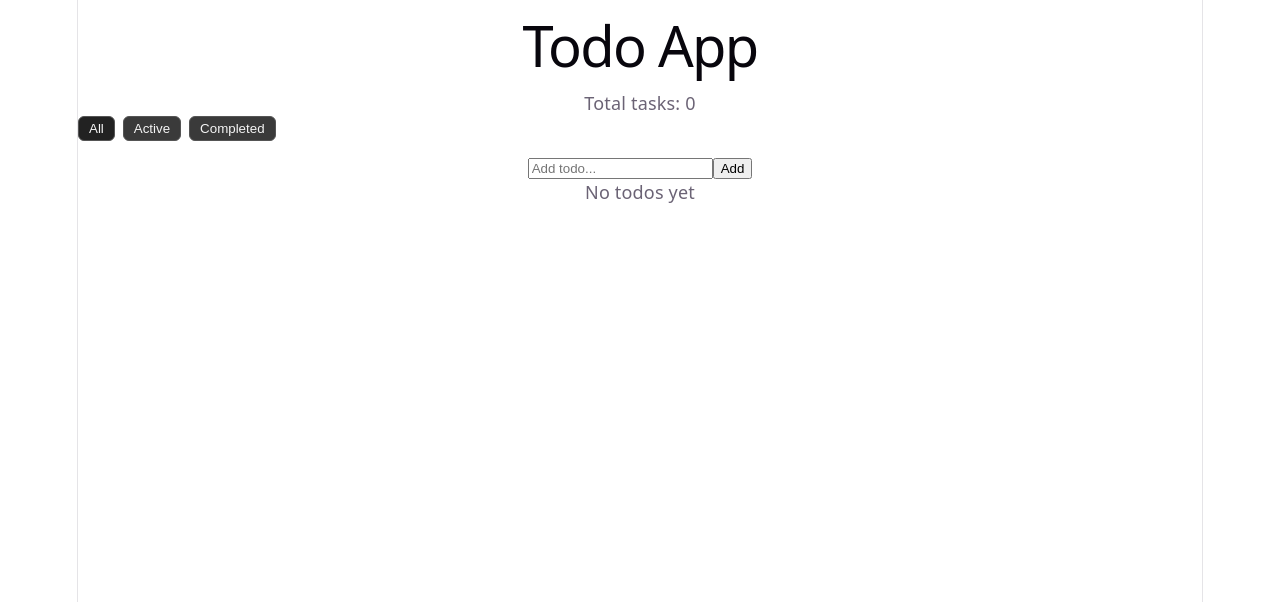
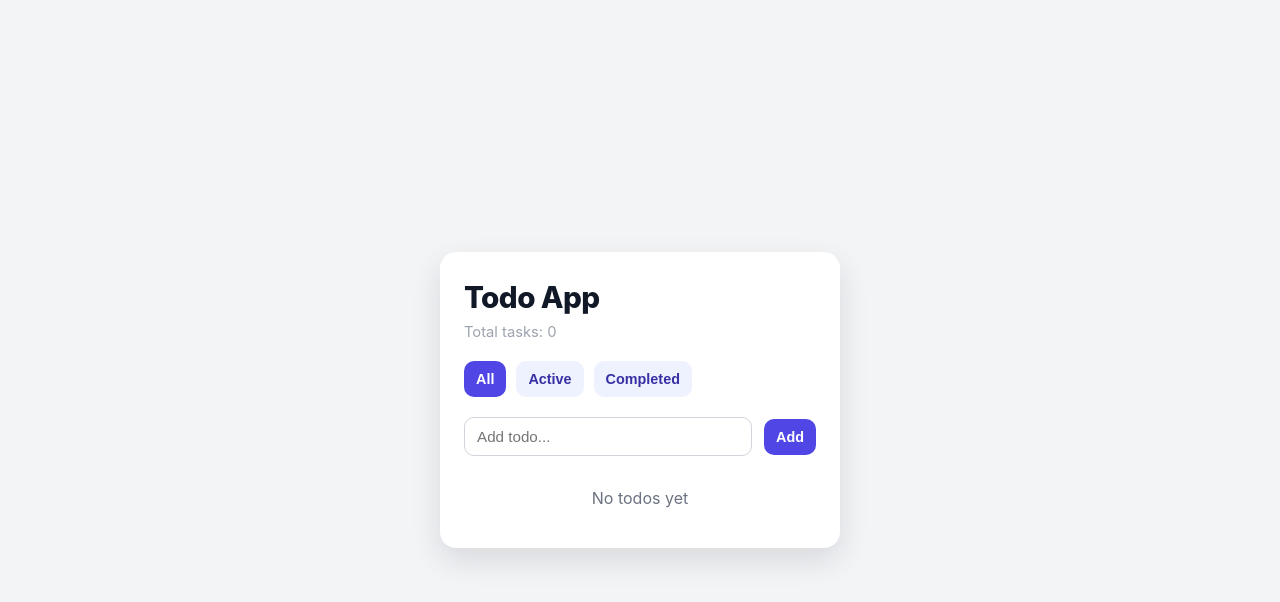
Before and after one commit to aylinsarioglu/todo-app, a React (Vite) app: page / in a window 1280 px wide. Shown: the top 602 px of the page. Built offline with nearby package versions, Linux system fonts and the light colour scheme.

Commit message:
enhance UI with modern styling and micro-interactions

```diff
--- a/src/App.css
+++ b/src/App.css
@@ -1,184 +1,168 @@
-.counter {
-  font-size: 16px;
-  padding: 5px 10px;
-  border-radius: 5px;
-  color: var(--accent);
-  background: var(--accent-bg);
-  border: 2px solid transparent;
-  transition: border-color 0.3s;
-  margin-bottom: 24px;
-
-  &:hover {
-    border-color: var(--accent-border);
-  }
-  &:focus-visible {
-    outline: 2px solid var(--accent);
-    outline-offset: 2px;
-  }
+.app-shell {
+  min-height: 100vh;
+  display: flex;
+  align-items: center;
+  justify-content: center;
+  padding: 24px;
 }
 
-.hero {
-  position: relative;
-
-  .base,
-  .framework,
-  .vite {
-    inset-inline: 0;
-    margin: 0 auto;
+.todo-card {
+  width: 100%;
+  max-width: 400px;
+  background: #ffffff;
+  border-radius: 16px;
+  box-shadow: 0 12px 30px rgba(15, 23, 42, 0.12);
+  padding: 28px 24px;
+  display: flex;
+  flex-direction: column;
+  gap: 20px;
+  transition: box-shadow 0.2s ease, transform 0.2s ease;
 }
 
-  .base {
-    width: 170px;
-    position: relative;
-    z-index: 0;
+.todo-card:hover {
+  box-shadow: 0 18px 36px rgba(15, 23, 42, 0.16);
+  transform: translateY(-1px);
 }
 
-  .framework,
-  .vite {
-    position: absolute;
+.todo-header {
+  display: flex;
+  flex-direction: column;
+  gap: 8px;
 }
 
-  .framework {
-    z-index: 1;
-    top: 34px;
-    height: 28px;
-    transform: perspective(2000px) rotateZ(300deg) rotateX(44deg) rotateY(39deg)
-      scale(1.4);
+.todo-header h1 {
+  margin: 0;
+  color: #111827;
+  font-size: 1.85rem;
+  font-weight: 800;
+  letter-spacing: -0.02em;
+  line-height: 1.2;
 }
 
-  .vite {
-    z-index: 0;
-    top: 107px;
-    height: 26px;
-    width: auto;
-    transform: perspective(2000px) rotateZ(300deg) rotateX(40deg) rotateY(39deg)
-      scale(0.8);
-  }
+.todo-count {
+  margin: 0;
+  color: #9ca3af;
+  font-size: 0.92rem;
 }
 
-#center {
+.todo-input-row {
+  display: flex;
+  align-items: center;
+  gap: 12px;
+}
+
+.todo-input {
+  flex: 1;
+  border: 1px solid #d1d5db;
+  border-radius: 10px;
+  padding: 10px 12px;
+  font-size: 0.95rem;
+  outline: none;
+  transition: border-color 0.2s ease, box-shadow 0.2s ease, background-color 0.2s ease;
+}
+
+.todo-input:focus {
+  border-color: #6366f1;
+  box-shadow: 0 0 0 3px rgba(99, 102, 241, 0.15);
+  background: #ffffff;
+}
+
+.add-btn,
+.delete-btn,
+.filter-btn {
+  border: none;
+  border-radius: 10px;
+  padding: 10px 12px;
+  font-size: 0.9rem;
+  cursor: pointer;
+  transition: background-color 0.2s ease, color 0.2s ease, opacity 0.2s ease, transform 0.2s ease;
+}
+
+.add-btn:hover,
+.delete-btn:hover,
+.filter-btn:hover {
+  transform: scale(1.02);
+}
+
+.add-btn:active,
+.delete-btn:active,
+.filter-btn:active {
+  transform: scale(0.95);
+}
+
+.add-btn {
+  background: #4f46e5;
+  color: #ffffff;
+  font-weight: 600;
+}
+
+.add-btn:hover {
+  background: #4338ca;
+}
+
+.filters {
+  display: flex;
+  gap: 10px;
+}
+
+.filter-btn {
+  background: #eef2ff;
+  color: #3730a3;
+  font-weight: 600;
+}
+
+.filter-btn.active {
+  background: #4f46e5;
+  color: #ffffff;
+}
+
+.todo-list {
   display: flex;
   flex-direction: column;
-  gap: 25px;
-  place-content: center;
-  place-items: center;
-  flex-grow: 1;
-
-  @media (max-width: 1024px) {
-    padding: 32px 20px 24px;
-    gap: 18px;
-  }
+  gap: 12px;
 }
 
-#next-steps {
+.todo-item {
   display: flex;
-  border-top: 1px solid var(--border);
-  text-align: left;
-
-  & > div {
-    flex: 1 1 0;
-    padding: 32px;
-    @media (max-width: 1024px) {
-      padding: 24px 20px;
-    }
+  align-items: center;
+  justify-content: space-between;
+  gap: 10px;
+  background: #f8fafc;
+  border-radius: 10px;
+  padding: 10px 12px;
+  transition: background-color 0.2s ease, transform 0.2s ease;
 }
 
-  .icon {
-    margin-bottom: 16px;
-    width: 22px;
-    height: 22px;
+.todo-item:hover {
+  background: #f1f5f9;
+  transform: scale(1.01);
 }
 
-  @media (max-width: 1024px) {
-    flex-direction: column;
-    text-align: center;
-  }
+.todo-text {
+  color: #1f2937;
+  cursor: pointer;
+  word-break: break-word;
 }
 
-#docs {
-  border-right: 1px solid var(--border);
-
-  @media (max-width: 1024px) {
-    border-right: none;
-    border-bottom: 1px solid var(--border);
-  }
+.todo-text.completed {
+  text-decoration: line-through;
+  color: #6b7280;
+  opacity: 0.7;
 }
 
-#next-steps ul {
-  list-style: none;
-  padding: 0;
-  display: flex;
-  gap: 8px;
-  margin: 32px 0 0;
-
-  .logo {
-    height: 18px;
+.delete-btn {
+  background: #fee2e2;
+  color: #b91c1c;
+  flex-shrink: 0;
 }
 
-  a {
-    color: var(--text-h);
-    font-size: 16px;
-    border-radius: 6px;
-    background: var(--social-bg);
-    display: flex;
-    padding: 6px 12px;
-    align-items: center;
-    gap: 8px;
-    text-decoration: none;
-    transition: box-shadow 0.3s;
-
-    &:hover {
-      box-shadow: var(--shadow);
-    }
-    .button-icon {
-      height: 18px;
-      width: 18px;
-    }
+.delete-btn:hover {
+  background: #fecaca;
 }
 
-  @media (max-width: 1024px) {
-    margin-top: 20px;
-    flex-wrap: wrap;
-    justify-content: center;
-
-    li {
-      flex: 1 1 calc(50% - 8px);
+.empty-state {
+  margin: 0;
+  color: #6b7280;
+  text-align: center;
+  padding: 12px 0;
 }
-
-    a {
-      width: 100%;
-      justify-content: center;
-      box-sizing: border-box;
-    }
-  }
-}
-
-#spacer {
-  height: 88px;
-  border-top: 1px solid var(--border);
-  @media (max-width: 1024px) {
-    height: 48px;
-  }
-}
-
-.ticks {
-  position: relative;
-  width: 100%;
-
-  &::before,
-  &::after {
-    content: '';
-    position: absolute;
-    top: -4.5px;
-    border: 5px solid transparent;
-  }
-
-  &::before {
-    left: 0;
-    border-left-color: var(--border);
-  }
-  &::after {
-    right: 0;
-    border-right-color: var(--border);
-  }
-}
--- a/src/App.tsx
+++ b/src/App.tsx
@@ -1,6 +1,7 @@
 import { useEffect, useState } from "react";
 import TodoInput from "./components/TodoInput.tsx";
 import TodoList from "./components/TodoList.tsx";
+import "./App.css";
 
 export type Todo = {
   id: number;
@@ -72,43 +73,28 @@ function App() {
   });
 
   return (
-    <div>
-      <h1>Todo App</h1>
-      <p>Total tasks: {todos.length}</p>
-      <div style={{ display: "flex", gap: "8px", marginBottom: "12px" }}>
+    <main className="app-shell">
+      <section className="todo-card">
+        <header className="todo-header">
+          <h1>Todo App</h1>
+          <p className="todo-count">Total tasks: {todos.length}</p>
+        </header>
+      <div className="filters">
         <button
           onClick={() => setFilter("all")}
-          style={{
-            backgroundColor: filter === "all" ? "#222" : "#3a3a3a",
-            color: "#f5f5f5",
-            border: "1px solid #555",
-            borderRadius: "6px",
-            padding: "4px 10px"
-          }}
+          className={`filter-btn ${filter === "all" ? "active" : ""}`}
         >
           All
         </button>
         <button
           onClick={() => setFilter("active")}
-          style={{
-            backgroundColor: filter === "active" ? "#222" : "#3a3a3a",
-            color: "#f5f5f5",
-            border: "1px solid #555",
-            borderRadius: "6px",
-            padding: "4px 10px"
-          }}
+          className={`filter-btn ${filter === "active" ? "active" : ""}`}
         >
           Active
         </button>
         <button
           onClick={() => setFilter("completed")}
-          style={{
-            backgroundColor: filter === "completed" ? "#222" : "#3a3a3a",
-            color: "#f5f5f5",
-            border: "1px solid #555",
-            borderRadius: "6px",
-            padding: "4px 10px"
-          }}
+          className={`filter-btn ${filter === "completed" ? "active" : ""}`}
         >
           Completed
         </button>
@@ -119,7 +105,8 @@ function App() {
         toggleTodo={toggleTodo}
         deleteTodo={deleteTodo}
       />
-    </div>
+      </section>
+    </main>
   );
 }
 
--- a/src/components/TodoInput.tsx
+++ b/src/components/TodoInput.tsx
@@ -14,13 +14,16 @@ function TodoInput({ addTodo }: TodoInputProps) {
   };
 
   return (
-    <div>
+    <div className="todo-input-row">
       <input
+        className="todo-input"
         value={text}
         onChange={(e) => setText(e.target.value)}
         placeholder="Add todo..."
       />
-      <button onClick={handleAdd}>Add</button>
+      <button className="add-btn" onClick={handleAdd}>
+        Add
+      </button>
     </div>
   );
 }
--- a/src/components/TodoItem.tsx
+++ b/src/components/TodoItem.tsx
@@ -8,26 +8,16 @@ type Props = {
 
 function TodoItem({ todo, toggleTodo, deleteTodo }: Props) {
   return (
-    <div
-      style={{
-        display: "flex",
-        alignItems: "center",
-        justifyContent: "space-between",
-        gap: "8px"
-      }}
-    >
+    <div className="todo-item">
       <span
         onClick={() => toggleTodo(todo.id)}
-        style={{
-          textDecoration: todo.completed ? "line-through" : "none",
-          color: todo.completed ? "#b8b8b8" : "#f5f5f5",
-          opacity: todo.completed ? 0.7 : 1,
-          cursor: "pointer"
-        }}
+        className={`todo-text ${todo.completed ? "completed" : ""}`}
       >
         {todo.text}
       </span>
-      <button onClick={() => deleteTodo(todo.id)}>Delete</button>
+      <button className="delete-btn" onClick={() => deleteTodo(todo.id)}>
+        Delete
+      </button>
     </div>
   );
 }
--- a/src/components/TodoList.tsx
+++ b/src/components/TodoList.tsx
@@ -9,11 +9,11 @@ type Props = {
 
 function TodoList({ todos, toggleTodo, deleteTodo }: Props) {
   if (todos.length === 0) {
-    return <p>No todos yet</p>;
+    return <p className="empty-state">No todos yet</p>;
   }
 
   return (
-    <div>
+    <div className="todo-list">
       {todos.map((todo) => (
         <TodoItem
           key={todo.id}
--- a/src/index.css
+++ b/src/index.css
@@ -1,111 +1,14 @@
-:root {
-  --text: #6b6375;
-  --text-h: #08060d;
-  --bg: #fff;
-  --border: #e5e4e7;
-  --code-bg: #f4f3ec;
-  --accent: #aa3bff;
-  --accent-bg: rgba(170, 59, 255, 0.1);
-  --accent-border: rgba(170, 59, 255, 0.5);
-  --social-bg: rgba(244, 243, 236, 0.5);
-  --shadow:
-    rgba(0, 0, 0, 0.1) 0 10px 15px -3px, rgba(0, 0, 0, 0.05) 0 4px 6px -2px;
-
-  --sans: system-ui, 'Segoe UI', Roboto, sans-serif;
-  --heading: system-ui, 'Segoe UI', Roboto, sans-serif;
-  --mono: ui-monospace, Consolas, monospace;
-
-  font: 18px/145% var(--sans);
-  letter-spacing: 0.18px;
-  color-scheme: light dark;
-  color: var(--text);
-  background: var(--bg);
-  font-synthesis: none;
-  text-rendering: optimizeLegibility;
-  -webkit-font-smoothing: antialiased;
-  -moz-osx-font-smoothing: grayscale;
-
-  @media (max-width: 1024px) {
-    font-size: 16px;
-  }
-}
-
-@media (prefers-color-scheme: dark) {
-  :root {
-    --text: #9ca3af;
-    --text-h: #f3f4f6;
-    --bg: #16171d;
-    --border: #2e303a;
-    --code-bg: #1f2028;
-    --accent: #c084fc;
-    --accent-bg: rgba(192, 132, 252, 0.15);
-    --accent-border: rgba(192, 132, 252, 0.5);
-    --social-bg: rgba(47, 48, 58, 0.5);
-    --shadow:
-      rgba(0, 0, 0, 0.4) 0 10px 15px -3px, rgba(0, 0, 0, 0.25) 0 4px 6px -2px;
-  }
-
-  #social .button-icon {
-    filter: invert(1) brightness(2);
-  }
-}
-
-#root {
-  width: 1126px;
-  max-width: 100%;
-  margin: 0 auto;
-  text-align: center;
-  border-inline: 1px solid var(--border);
-  min-height: 100svh;
-  display: flex;
-  flex-direction: column;
+* {
   box-sizing: border-box;
 }
 
 body {
   margin: 0;
+  font-family: "Inter", "Segoe UI", Roboto, Arial, sans-serif;
+  background: #f3f4f6;
+  color: #1f2937;
 }
 
-h1,
-h2 {
-  font-family: var(--heading);
-  font-weight: 500;
-  color: var(--text-h);
+#root {
+  min-height: 100vh;
 }
-
-h1 {
-  font-size: 56px;
-  letter-spacing: -1.68px;
-  margin: 32px 0;
-  @media (max-width: 1024px) {
-    font-size: 36px;
-    margin: 20px 0;
-  }
-}
-h2 {
-  font-size: 24px;
-  line-height: 118%;
-  letter-spacing: -0.24px;
-  margin: 0 0 8px;
-  @media (max-width: 1024px) {
-    font-size: 20px;
-  }
-}
-p {
-  margin: 0;
-}
-
-code,
-.counter {
-  font-family: var(--mono);
-  display: inline-flex;
-  border-radius: 4px;
-  color: var(--text-h);
-}
-
-code {
-  font-size: 15px;
-  line-height: 135%;
-  padding: 4px 8px;
-  background: var(--code-bg);
-}
```
Lines whose indentation alone changed are shown as unchanged.
